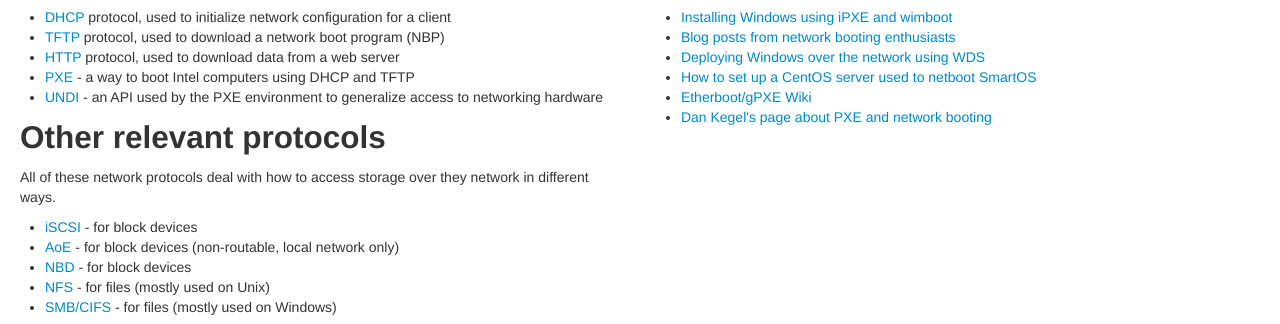
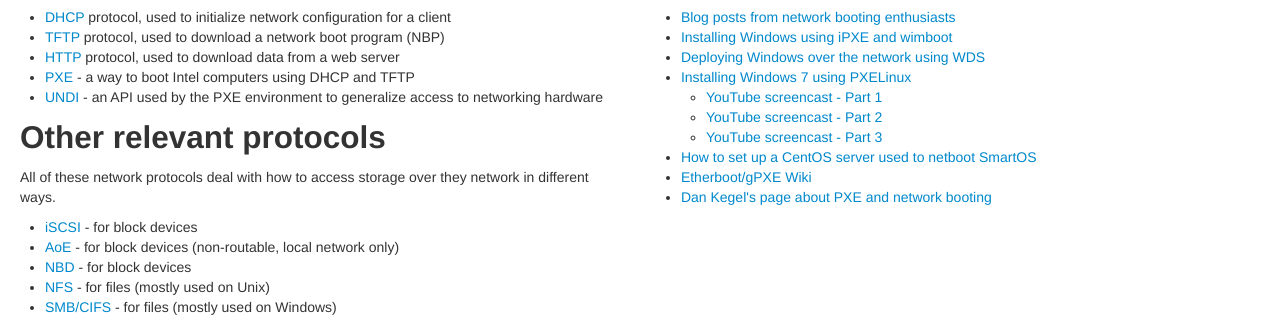
Before and after one commit to networkboot/networkboot.github.com, a plain HTML site: page index.html in a window 1280 px wide. Shown: the part 727-1051 px from the top of the page. Drawn offline with nearby package versions, Linux system fonts and the light colour scheme; a script that the page names is missing.

Commit message:
Added a YouTube screencast on installing Windows 7 with PXELinux

```diff
--- a/index.html
+++ b/index.html
@@ -114,9 +114,17 @@
    <div class="span6">
      <h2>More information</h2>
      <ul>
+      <li><a href="planet/">Blog posts from network booting enthusiasts</a></li>
       <li><a href="http://ipxe.org/howto/winpe">Installing Windows using iPXE and wimboot</a></li>
-      <li><a href="planet/">Blog posts from network booting enthusiasts</a></li>
       <li><a href="http://technet.microsoft.com/en-us/library/cc722358%28v=ws.10%29.aspx">Deploying Windows over the network using WDS</a></li>
+      <li>
+       <a href="http://www.bromosapien.net:8080/media/index.php/Linux_Windows_PXE_Installation">Installing Windows 7 using PXELinux</a>
+       <ul>
+        <li><a href="https://www.youtube.com/watch?v=MvqiCxmzHYU">YouTube screencast - Part 1</a></li>
+        <li><a href="https://www.youtube.com/watch?v=eExcQv4ifJM">YouTube screencast - Part 2</a></li>
+        <li><a href="https://www.youtube.com/watch?v=jrwObHsRyK4">YouTube screencast - Part 3</a></li>
+       </ul>
+      </li>
       <li><a href="http://blogoless.blogspot.it/2013/03/ipxe-server-on-centos-to-serve-smartos.html">How to set up a CentOS server used to netboot SmartOS</a></li>
       <li><a href="http://etherboot.org/" title="No longer actively updated, but contains some good stuff not found elsewhere">Etherboot/gPXE Wiki</a></li>
       <li><a href="http://www.kegel.com/linux/pxe.html">Dan Kegel's page about PXE and network booting</a></li>
```
Also changed, not shown: 1 other file.
